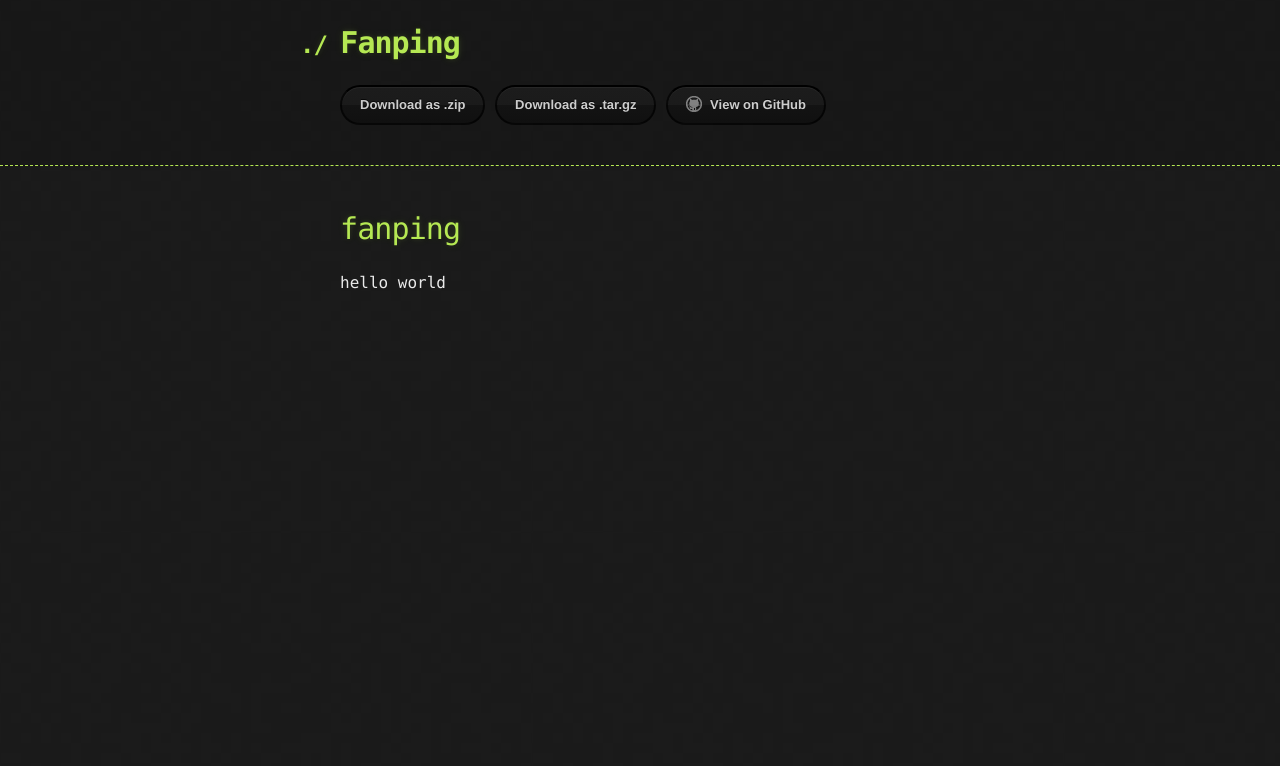
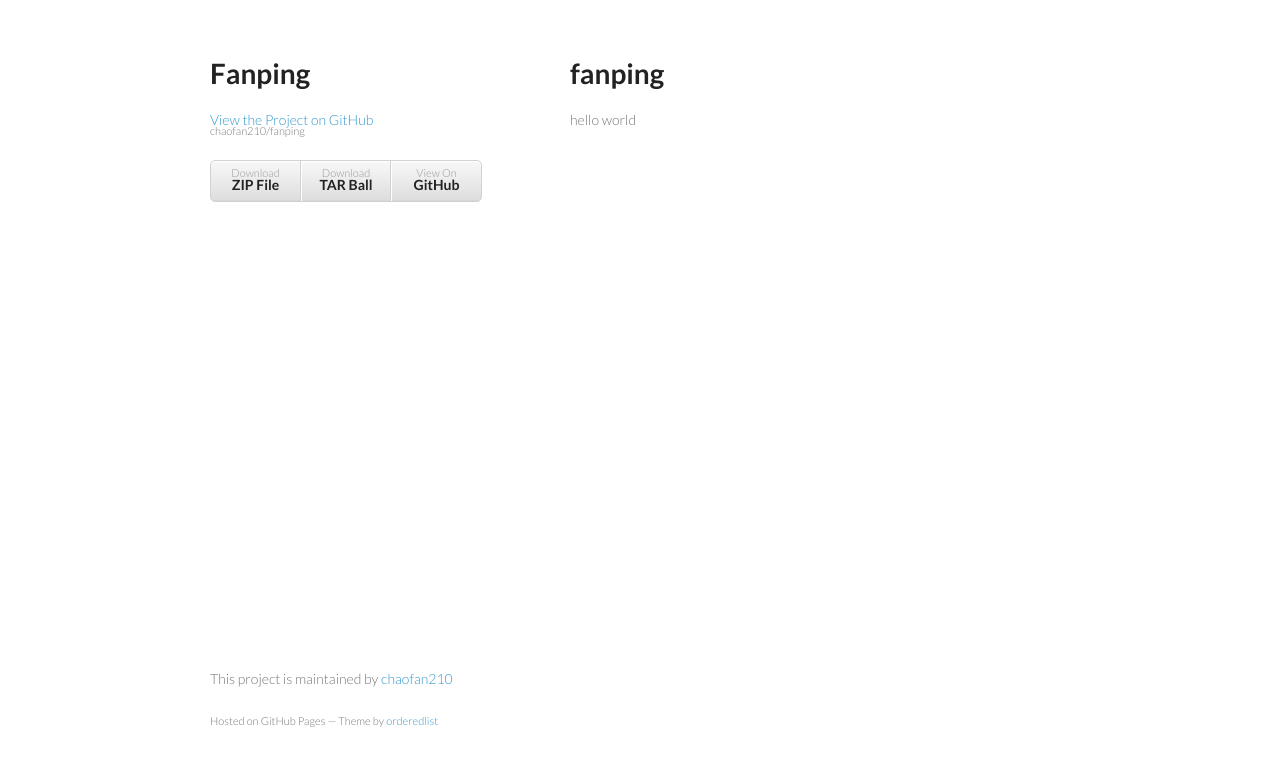
Before and after one commit to chaofan210/fanping, a plain HTML site: page index.html in a window 1280 px wide. Drawn offline with Linux system fonts and the light colour scheme.

```diff
--- a/index.html
+++ b/index.html
@@ -1,33 +1,33 @@
-<!DOCTYPE html>
+<!doctype html>
 <html>
   <head>
-    <meta charset='utf-8'>
+    <meta charset="utf-8">
     <meta http-equiv="X-UA-Compatible" content="chrome=1">
+    <title>Fanping by chaofan210</title>
 
-    <link rel="stylesheet" type="text/css" href="stylesheets/stylesheet.css" media="screen">
-    <link rel="stylesheet" type="text/css" href="stylesheets/github-dark.css" media="screen">
-    <link rel="stylesheet" type="text/css" href="stylesheets/print.css" media="print">
+    <link rel="stylesheet" href="stylesheets/styles.css">
+    <link rel="stylesheet" href="stylesheets/github-light.css">
+    <meta name="viewport" content="width=device-width, initial-scale=1, user-scalable=no">
+    <!--[if lt IE 9]>
+    <script src="//html5shiv.googlecode.com/svn/trunk/html5.js"></script>
+    <![endif]-->
+  </head>
+  <body>
+    <div class="wrapper">
+      <header>
+        <h1>Fanping</h1>
+        <p></p>
 
-    <title>Fanping by chaofan210</title>
-  </head>
+        <p class="view"><a href="https://github.com/chaofan210/fanping">View the Project on GitHub <small>chaofan210/fanping</small></a></p>
 
-  <body>
 
-    <header>
-      <div class="container">
-        <h1>Fanping</h1>
-        <h2></h2>
-
-        <section id="downloads">
-          <a href="https://github.com/chaofan210/fanping/zipball/master" class="btn">Download as .zip</a>
-          <a href="https://github.com/chaofan210/fanping/tarball/master" class="btn">Download as .tar.gz</a>
-          <a href="https://github.com/chaofan210/fanping" class="btn btn-github"><span class="icon"></span>View on GitHub</a>
-        </section>
-      </div>
-    </header>
-
-    <div class="container">
-      <section id="main_content">
+        <ul>
+          <li><a href="https://github.com/chaofan210/fanping/zipball/master">Download <strong>ZIP File</strong></a></li>
+          <li><a href="https://github.com/chaofan210/fanping/tarball/master">Download <strong>TAR Ball</strong></a></li>
+          <li><a href="https://github.com/chaofan210/fanping">View On <strong>GitHub</strong></a></li>
+        </ul>
+      </header>
+      <section>
         <h1>
 <a id="fanping" class="anchor" href="#fanping" aria-hidden="true"><span class="octicon octicon-link"></span></a>fanping</h1>
 
@@ -35,8 +35,12 @@
 
 <p>hello world</p>
       </section>
+      <footer>
+        <p>This project is maintained by <a href="https://github.com/chaofan210">chaofan210</a></p>
+        <p><small>Hosted on GitHub Pages &mdash; Theme by <a href="https://github.com/orderedlist">orderedlist</a></small></p>
+      </footer>
     </div>
-
+    <script src="javascripts/scale.fix.js"></script>
 
   </body>
 </html>
```
